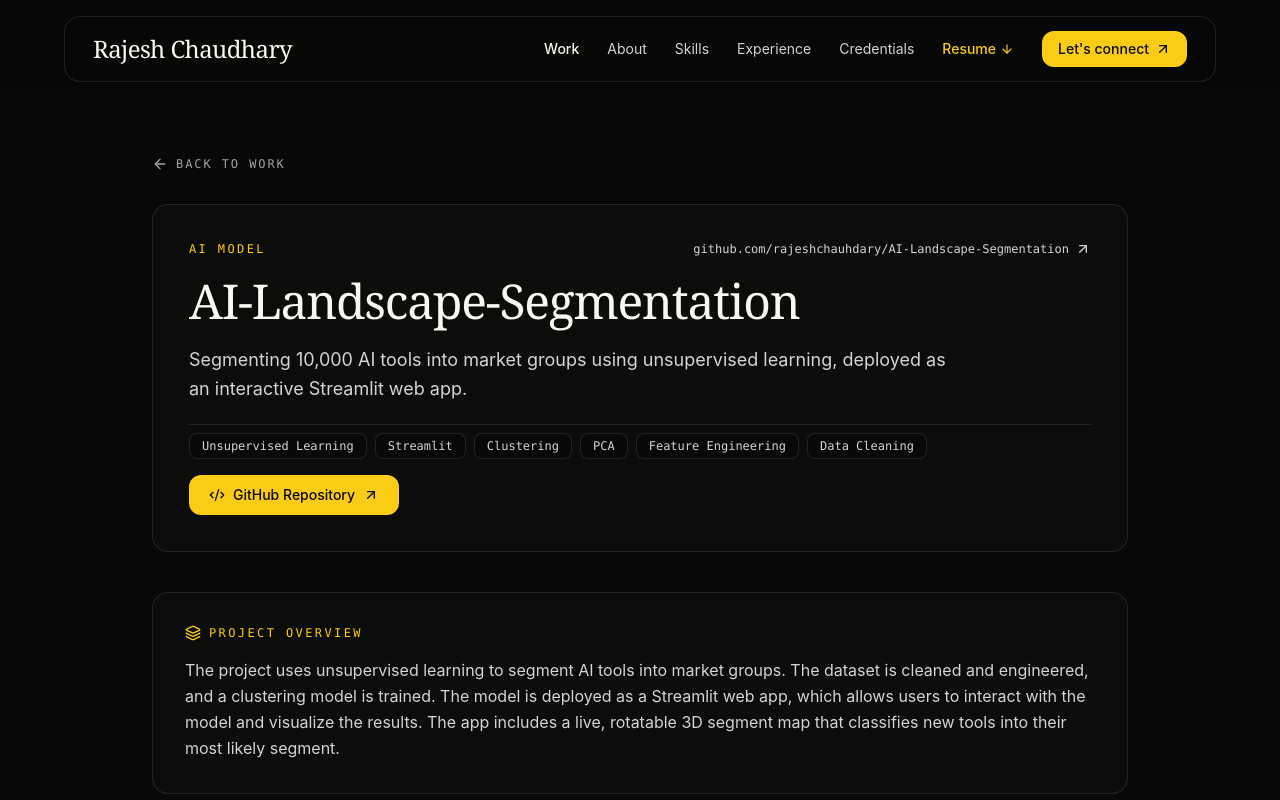
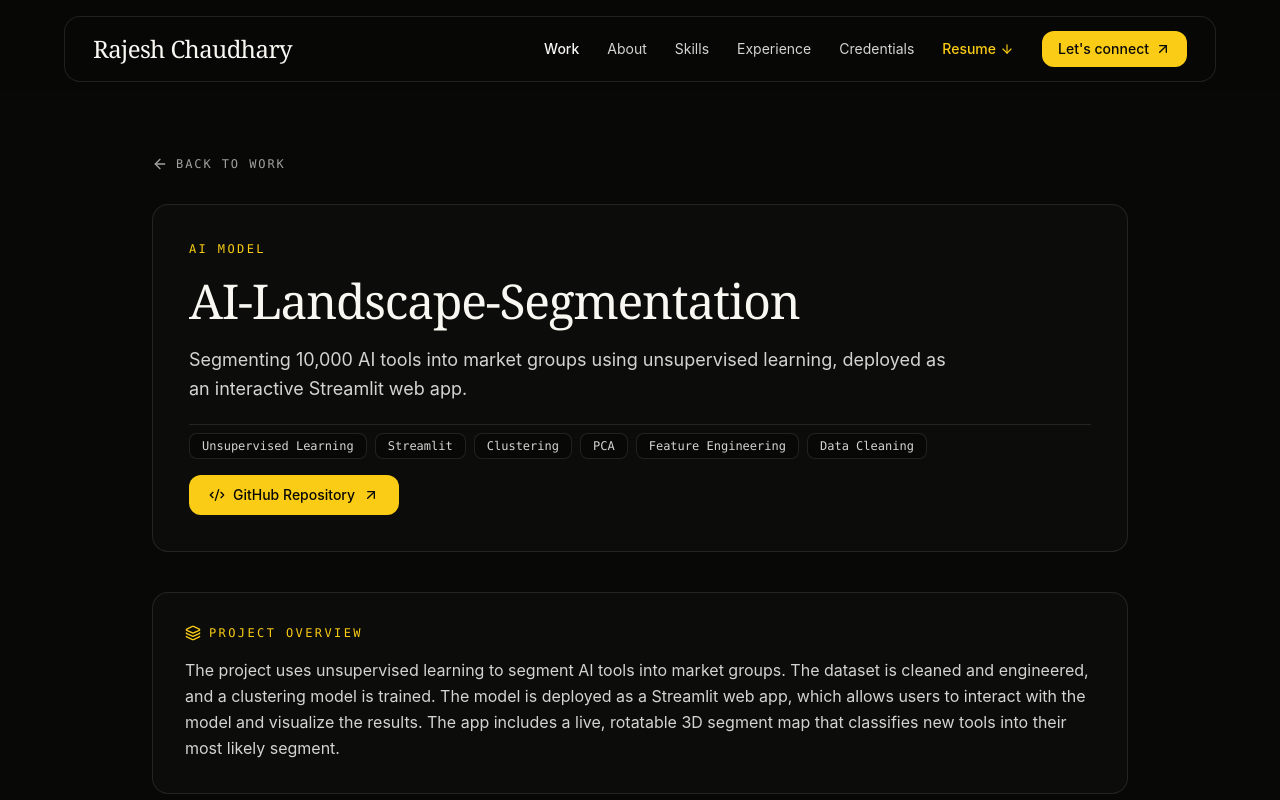
Before and after one commit to rajeshchauhdary/Portfolio, a React (Vite) app: page /projects/ai-landscape-segmentation in a window 1280 px wide. Shown: the top 800 px of the page. Built offline with nearby package versions, Linux system fonts and the light colour scheme.

Commit message:
chore: keep single GitHub Repository button in ProjectDetail card

```diff
--- a/src/pages/ProjectDetail.jsx
+++ b/src/pages/ProjectDetail.jsx
@@ -55,15 +55,6 @@ export default function ProjectDetail() {
             <span className="text-xs font-mono text-[#FACC15] uppercase tracking-[0.2em]">
               {cleanText(project.category)}
             </span>
-            <a
-              href={project.github}
-              target="_blank"
-              rel="noopener noreferrer"
-              className="inline-flex items-center gap-1.5 text-xs font-mono text-neutral-300 hover:text-[#FACC15] transition-colors"
-            >
-              <span>{project.github.replace('https://', '')}</span>
-              <ArrowUpRight className="w-4 h-4" />
-            </a>
           </div>
 
           <h1 className="text-3xl sm:text-5xl font-serif tracking-tight text-[#F8F7F2]">
```
